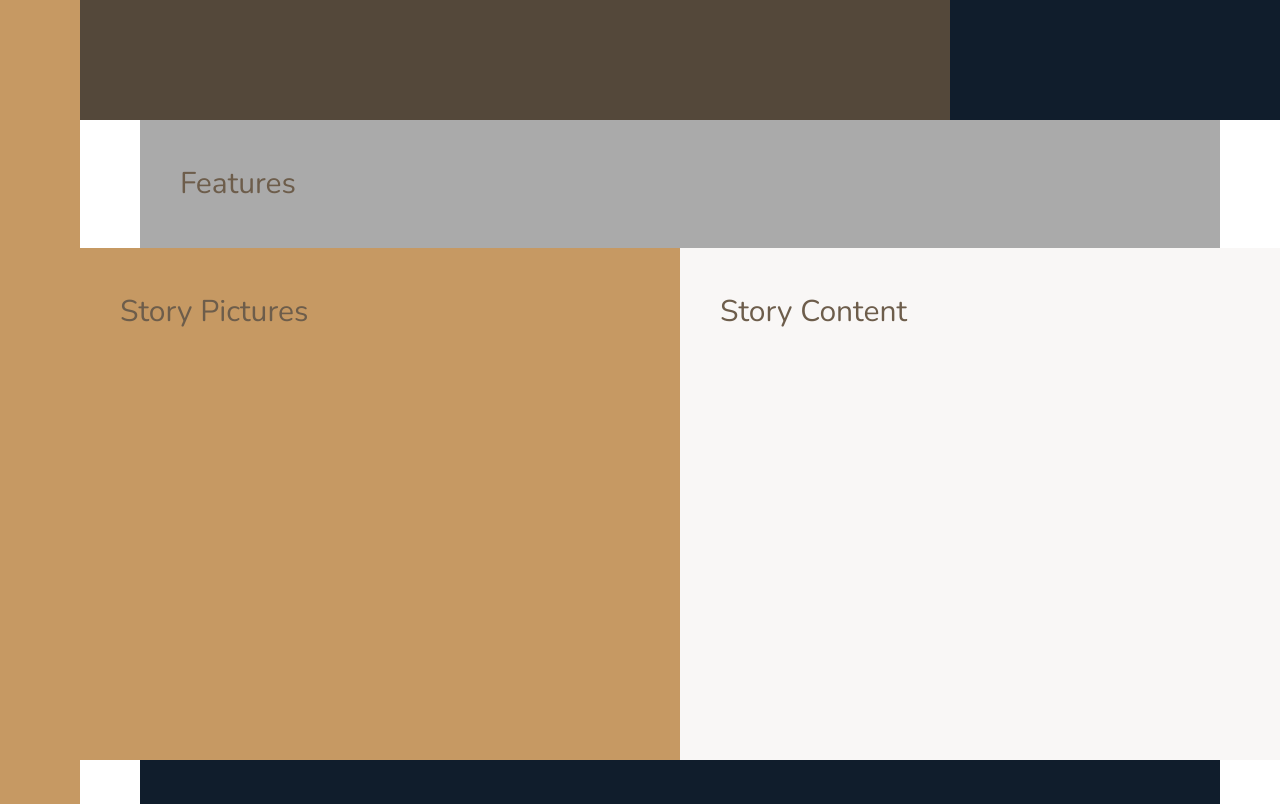
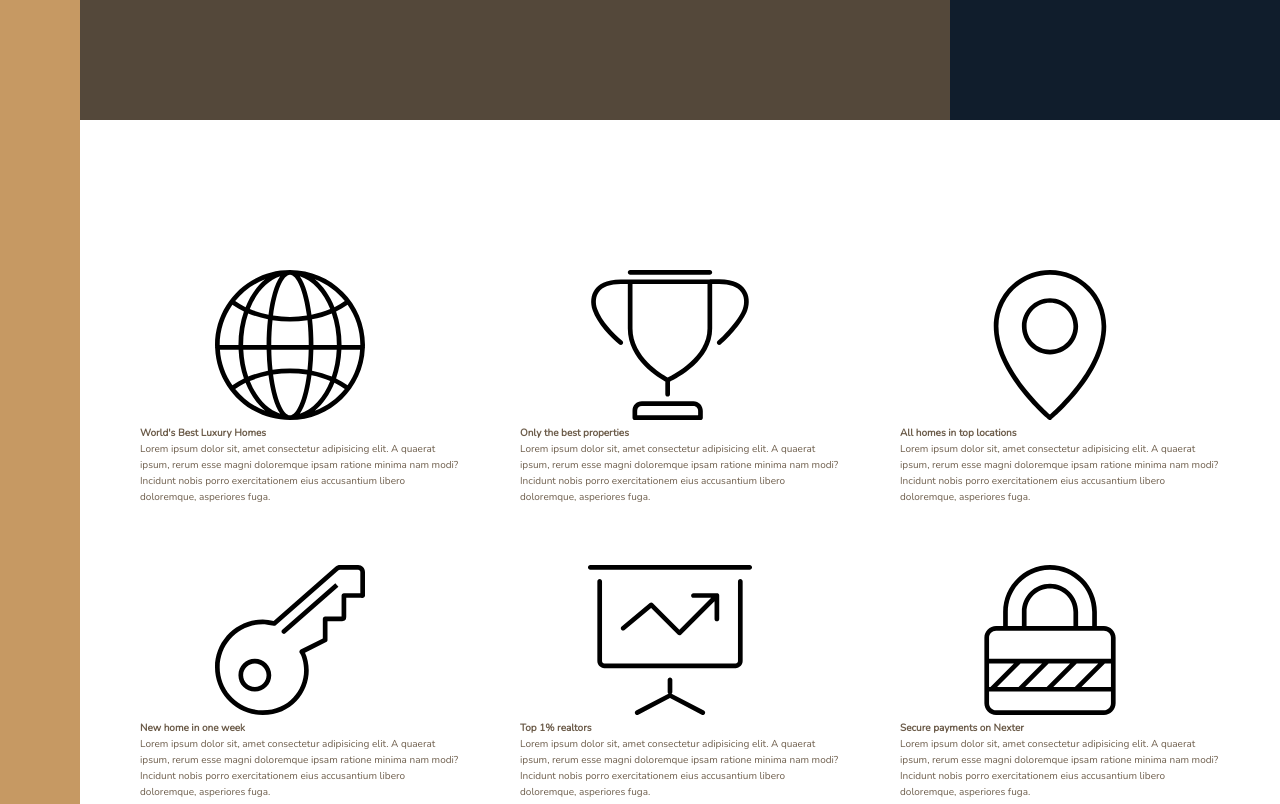
Before and after one commit to waysideoff/Nexter-Project, a website: page index.html in a window 1280 px wide. Shown: the part 520-1324 px from the top of the page. Drawn offline with nearby package versions, Linux system fonts and the light colour scheme.

Commit message:
started feature section with svg files

```diff
--- a/index.html
+++ b/index.html
@@ -25,7 +25,66 @@
         </div>
 
         <section class="features">
-            Features
+            <div class="feature">
+                <svg class="feature__icon">
+                    <use xlink:href="img/sprite.svg#icon-global"></use>
+                </svg>
+                <h4 class="heading-4">World's Best Luxury Homes</h4>
+                <p class="feature__text">
+                    Lorem ipsum dolor sit, amet consectetur adipisicing elit. A quaerat ipsum, rerum esse magni doloremque ipsam ratione minima nam modi? Incidunt nobis porro exercitationem eius accusantium libero doloremque, asperiores fuga.
+                </p>
+            </div>
+
+            <div class="feature">
+                <svg class="feature__icon">
+                    <use xlink:href="img/sprite.svg#icon-trophy"></use>
+                </svg>
+                <h4 class="heading-4">Only the best properties</h4>
+                <p class="feature__text">
+                    Lorem ipsum dolor sit, amet consectetur adipisicing elit. A quaerat ipsum, rerum esse magni doloremque ipsam ratione minima nam modi? Incidunt nobis porro exercitationem eius accusantium libero doloremque, asperiores fuga.
+                </p>
+            </div>
+
+            <div class="feature">
+                <svg class="feature__icon">
+                    <use xlink:href="img/sprite.svg#icon-map-pin"></use>
+                </svg>
+                <h4 class="heading-4">All homes in top locations</h4>
+                <p class="feature__text">
+                    Lorem ipsum dolor sit, amet consectetur adipisicing elit. A quaerat ipsum, rerum esse magni doloremque ipsam ratione minima nam modi? Incidunt nobis porro exercitationem eius accusantium libero doloremque, asperiores fuga.
+                </p>
+            </div>
+
+            <div class="feature">
+                <svg class="feature__icon">
+                    <use xlink:href="img/sprite.svg#icon-key"></use>
+                </svg>
+                <h4 class="heading-4">New home in one week</h4>
+                <p class="feature__text">
+                    Lorem ipsum dolor sit, amet consectetur adipisicing elit. A quaerat ipsum, rerum esse magni doloremque ipsam ratione minima nam modi? Incidunt nobis porro exercitationem eius accusantium libero doloremque, asperiores fuga.
+                </p>
+            </div>
+
+            <div class="feature">
+                <svg class="feature__icon">
+                    <use xlink:href="img/sprite.svg#icon-presentation"></use>
+                </svg>
+                <h4 class="heading-4">Top 1% realtors</h4>
+                <p class="feature__text">
+                    Lorem ipsum dolor sit, amet consectetur adipisicing elit. A quaerat ipsum, rerum esse magni doloremque ipsam ratione minima nam modi? Incidunt nobis porro exercitationem eius accusantium libero doloremque, asperiores fuga.
+                </p>
+            </div>
+
+            <div class="feature">
+                <svg class="feature__icon">
+                    <use xlink:href="img/sprite.svg#icon-lock"></use>
+                </svg>
+                <h4 class="heading-4">Secure payments on Nexter</h4>
+                <p class="feature__text">
+                    Lorem ipsum dolor sit, amet consectetur adipisicing elit. A quaerat ipsum, rerum esse magni doloremque ipsam ratione minima nam modi? Incidunt nobis porro exercitationem eius accusantium libero doloremque, asperiores fuga.
+                </p>
+            </div>
+
         </section>
 
         <div class="story__pictures">
--- a/sass/_base.scss
+++ b/sass/_base.scss
@@ -40,8 +40,4 @@ body {
     grid-template-columns: [sidebar-start] 8rem [sidebar-end full-start] minmax(6rem, 1fr) [center-start]
                 repeat(8, [col-start] minmax(min-content, 14rem) [col-end]) [center-end] minmax(6rem, 1fr) [full-end];
 
-    & > * {
-        padding: 40px;
-        font-size: 3rem;
-    }
 }
--- a/sass/_features.scss
+++ b/sass/_features.scss
@@ -1,4 +1,9 @@
 .features {
-    background-color: $color-grey-light-2;
     grid-column: center-start / center-end;
+
+    margin: 15rem 0;
+
+    display: grid;
+    grid-template-columns: repeat(3, 1fr);
+    grid-gap: 6rem;
 }
```
Also changed, not shown: css/style.css.
